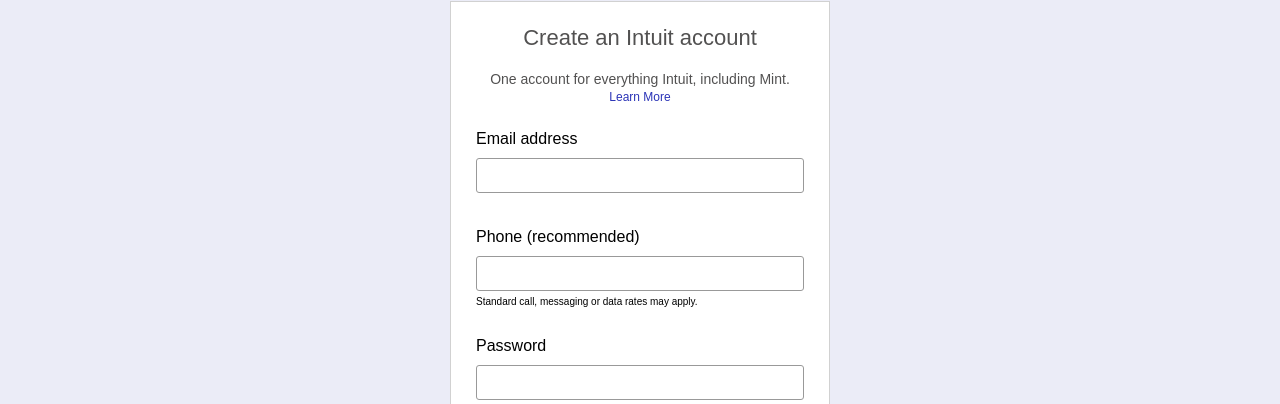
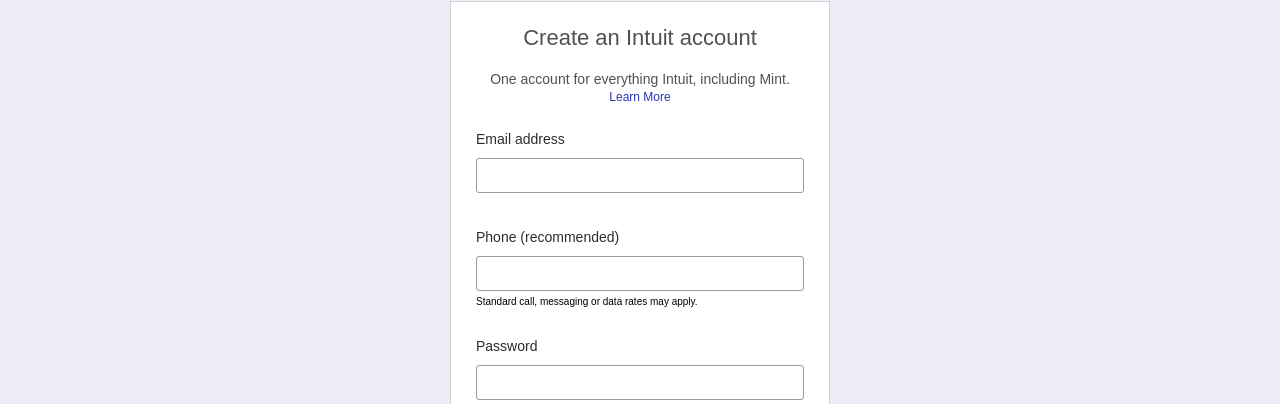
Before and after one commit to fodieshub/mint-signup-page, a plain HTML site: page index.html in a window 1280 px wide. Shown: the part 190-594 px from the top of the page. Drawn offline with Linux system fonts and the light colour scheme.

Commit message:
Added style to the label tag

```diff
--- a/style.css
+++ b/style.css
@@ -103,3 +103,8 @@ input{
     border: 1px solid #999;
     border-radius: 3px;
 }
+
+label{
+    font-size: 14px;
+    color: rgb(44, 44, 44);
+}
```
